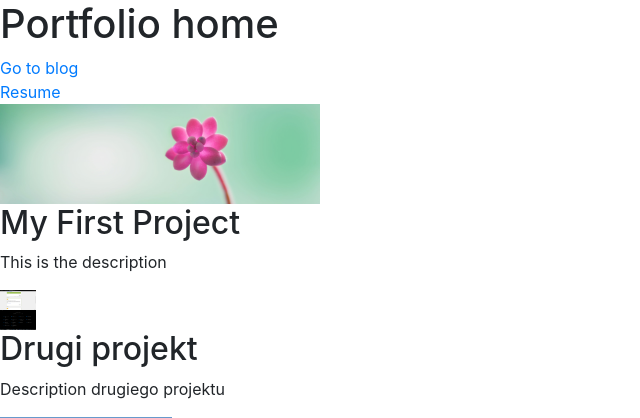
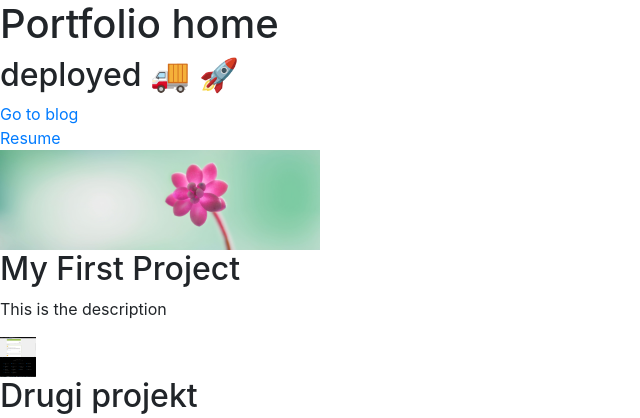
Before and after one commit to jacentyy/django3-personal-portfolio, a Django app: page / in a window 1280 px wide. Shown: the part 56-474 px from the top of the page, without its empty margins (0-640 px from the left). Run offline with Django 3.2, Linux system fonts and the light colour scheme; data comes from the database, SQL or seed files in the repository; some libraries are stand-ins or nearby versions.

Commit message:
Changes from my dev + emoji

```diff
--- a/portfolio/templates/portfolio/home.html
+++ b/portfolio/templates/portfolio/home.html
@@ -6,6 +6,7 @@
 
 
 <h1>Portfolio home</h1>
+<h2>deployed 🚚 🚀</h2>
 
         <a href="{% url 'blog:all_blogs' %}">Go to blog</a><br />
         <a href="{% static 'portfolio/resume.pdf' %}">Resume</a><br>
```
